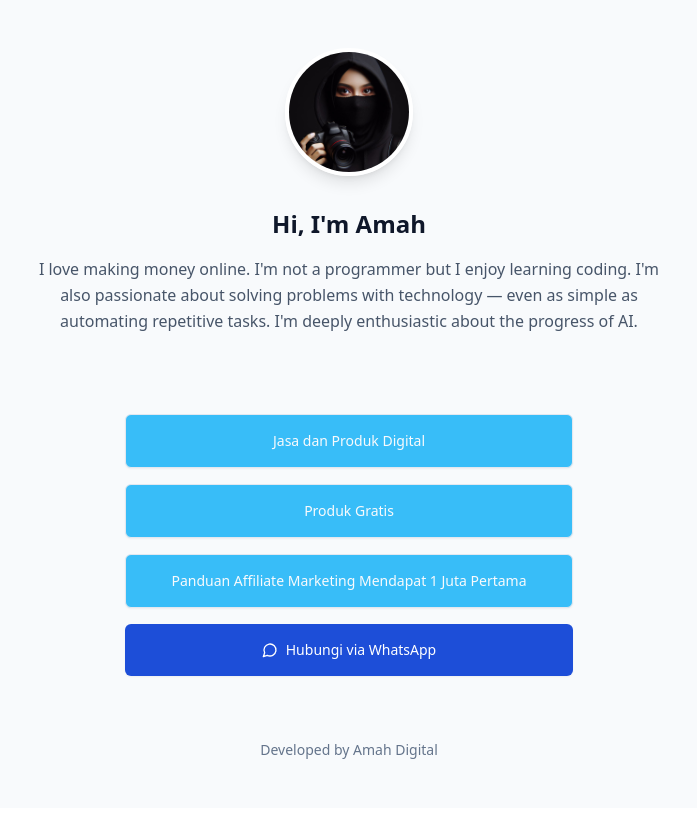
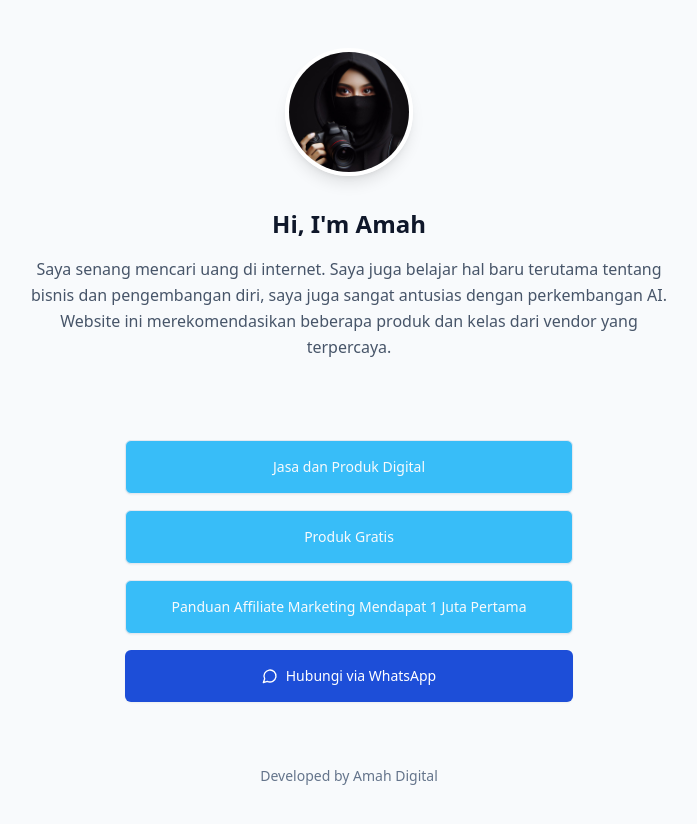
Before and after one commit to amah-web/amah-web, a React (Vite) app: page / in a window 1280 px wide. Shown: the top 824 px of the page, without its empty margins (291-988 px from the left). Built offline with nearby package versions, Linux system fonts and the light colour scheme.

Commit message:
Visual edit in Lovable
Edited UI in Lovable

```diff
--- a/src/pages/Landing.tsx
+++ b/src/pages/Landing.tsx
@@ -20,11 +20,8 @@ const Landing = () => {
         <h1 className="text-2xl font-semibold text-slate-900 mb-4">
           Hi, I'm Amah
         </h1>
-        <p className="text-slate-600 leading-relaxed mb-8 px-4">
-          I love making money online. I'm not a programmer but I enjoy learning coding.
-          I'm also passionate about solving problems with technology — even as simple as
-          automating repetitive tasks. I'm deeply enthusiastic about the progress of AI.
-        </p>
+        <p className="text-slate-600 leading-relaxed mb-8 px-4">Saya senang mencari uang di internet. Saya juga belajar hal baru terutama tentang bisnis dan pengembangan diri, saya juga sangat antusias dengan perkembangan AI.
+Website ini merekomendasikan beberapa produk dan kelas dari vendor yang terpercaya.</p>
       </div>
 
       {/* Navigation Buttons */}
```
